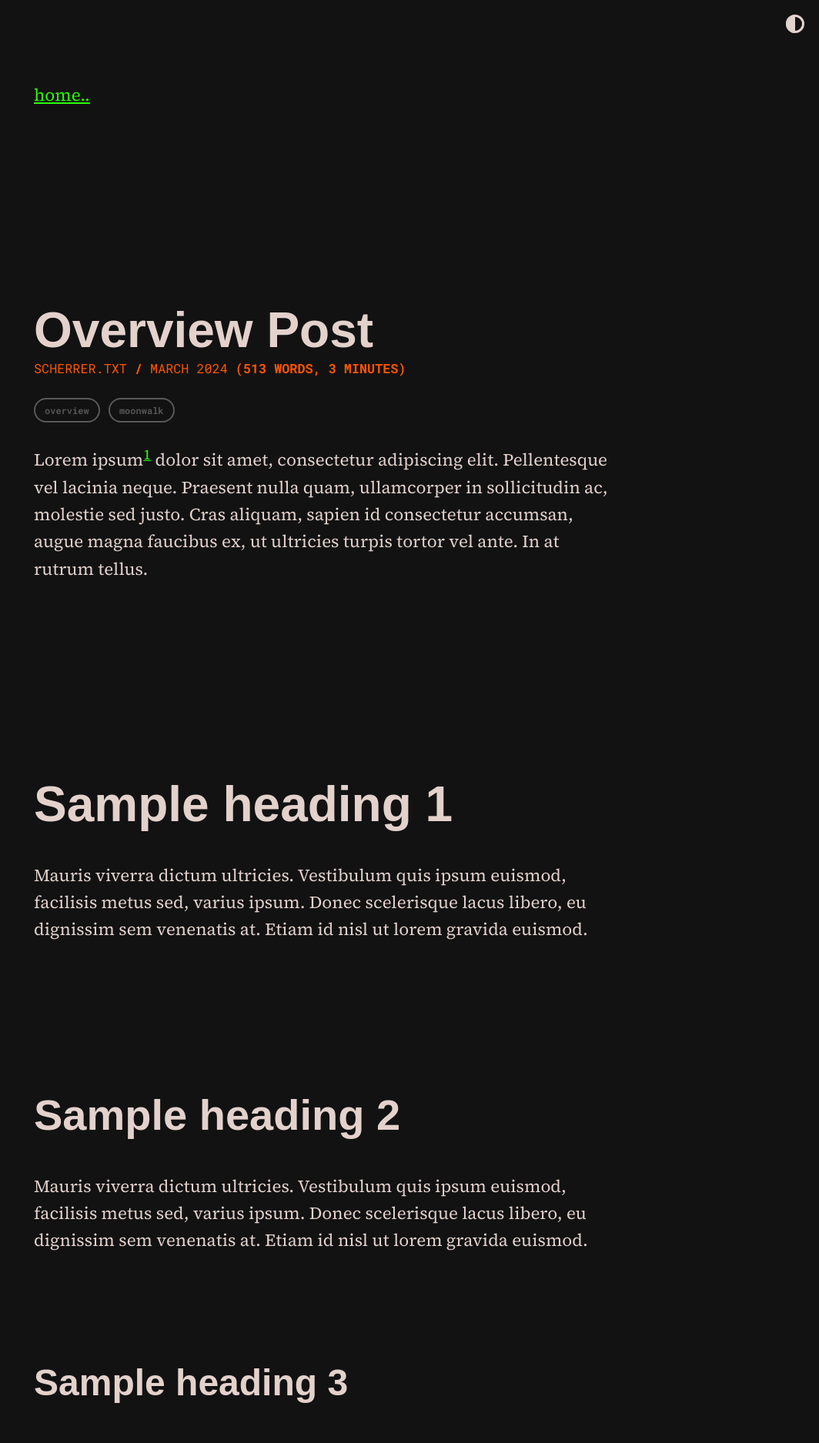
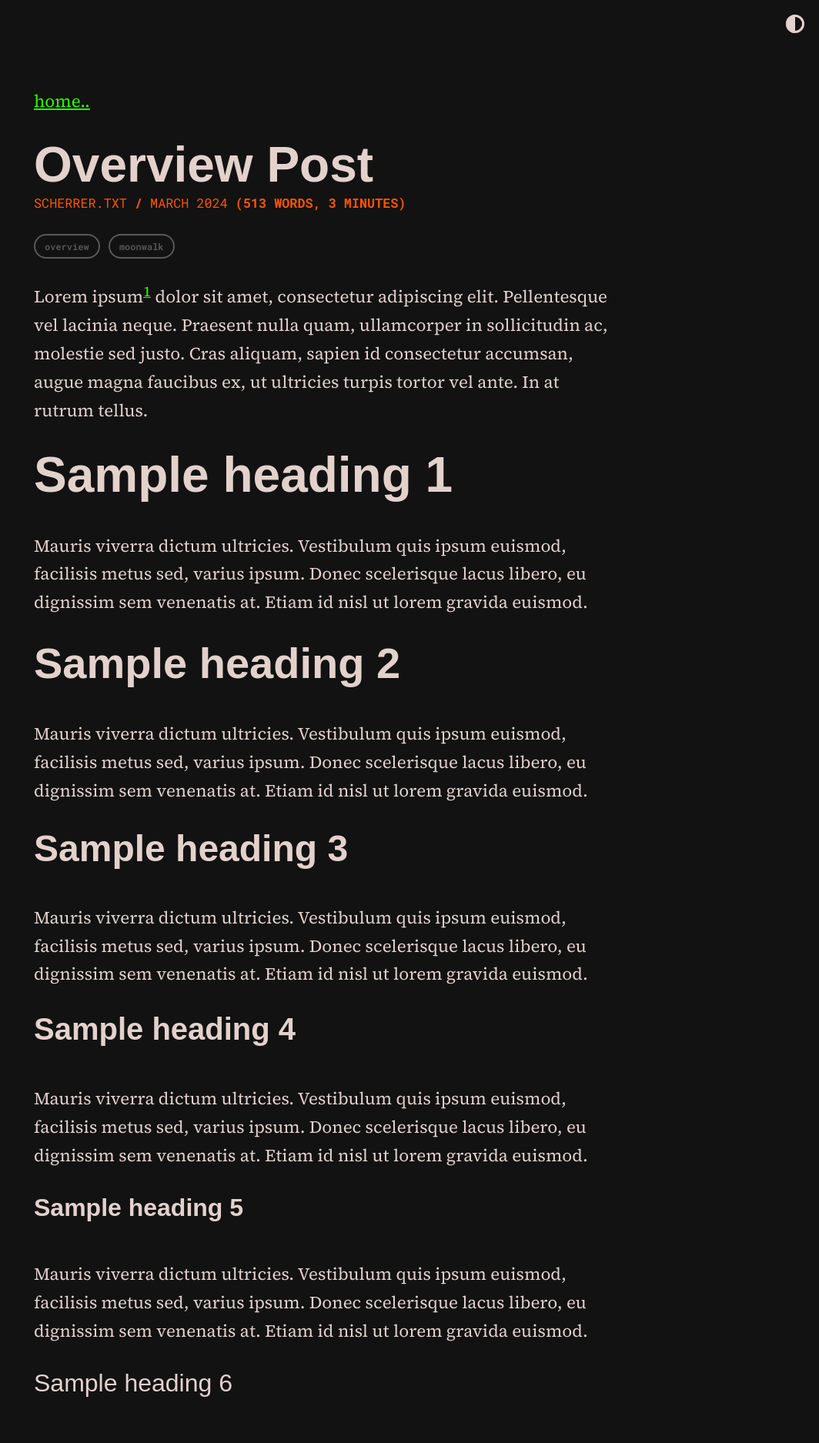
Before and after one commit to scherrer-txt/bts, a Jekyll site: the page built from _posts/2024-03-21-overview-post.md, in a window 1280 px wide. Shown: the top 1875 px of the page at 77% size, without its empty margins (216-1280 px from the left). Built offline with Jekyll 4.4.1, drawn with Linux system fonts in a browser that asks for light colours; some web fonts are replaced.

Commit message:
Update moonwalk.scss

```diff
--- a/_sass/moonwalk.scss
+++ b/_sass/moonwalk.scss
@@ -9,9 +9,9 @@ html { height: 100%;
 body {
   font-family: "Source Serif 4", serif;
   font-size: 1.4rem;
-  line-height: 2.2rem;
+  line-height: 2.3rem;
   min-height: 100%;
-  margin-top: 1rem;
+  margin-top: 1.5rem;
 }
 pre, code {
   font-family: "Roboto Mono", monospace;
@@ -26,7 +26,7 @@ pre, code {
   font-size: 4rem;
   font-weight: 700;
   line-height: 4rem;
-  margin-top: 4em;
+  margin-top: 2rem;
 }
 
   h2 {
@@ -34,7 +34,7 @@ pre, code {
   font-size: 3.5rem;
   font-weight: 700;
   line-height: 3.5rem;
-  margin-top: 3.5em;
+  margin-top: 2rem;
 }
 
   h3 {
@@ -42,7 +42,7 @@ pre, code {
   font-size: 3rem;
   font-weight: 600;
   line-height: 3rem;
-  margin-top: 3em;
+  margin-top: 2rem;
 }
 
   h4 {
@@ -50,7 +50,7 @@ pre, code {
   font-size: 2.5rem;
   font-weight: 600;
   line-height: 2.5rem;
-  margin-top: 2.5em;
+  margin-top: 2rem;
 }
 
   h5 {
@@ -58,15 +58,15 @@ pre, code {
   font-size: 2rem;
   font-weight: 600;
   line-height: 2rem;
-  margin-top: 2em;
+  margin-top: 2rem;
 }
 
   h6 {
   font-family: "roc-grotesk-wide", sans-serif;
-  font-size: 1.75rem;
-  font-weight: 600;
-  line-height: 1.75rem;
-  margin-top: 1.75em;
+  font-size: 2rem;
+  font-weight: 400;
+  line-height: 2rem;
+  margin-top: 2rem;
 }
 
 hr { margin: 3em 0; }
```
